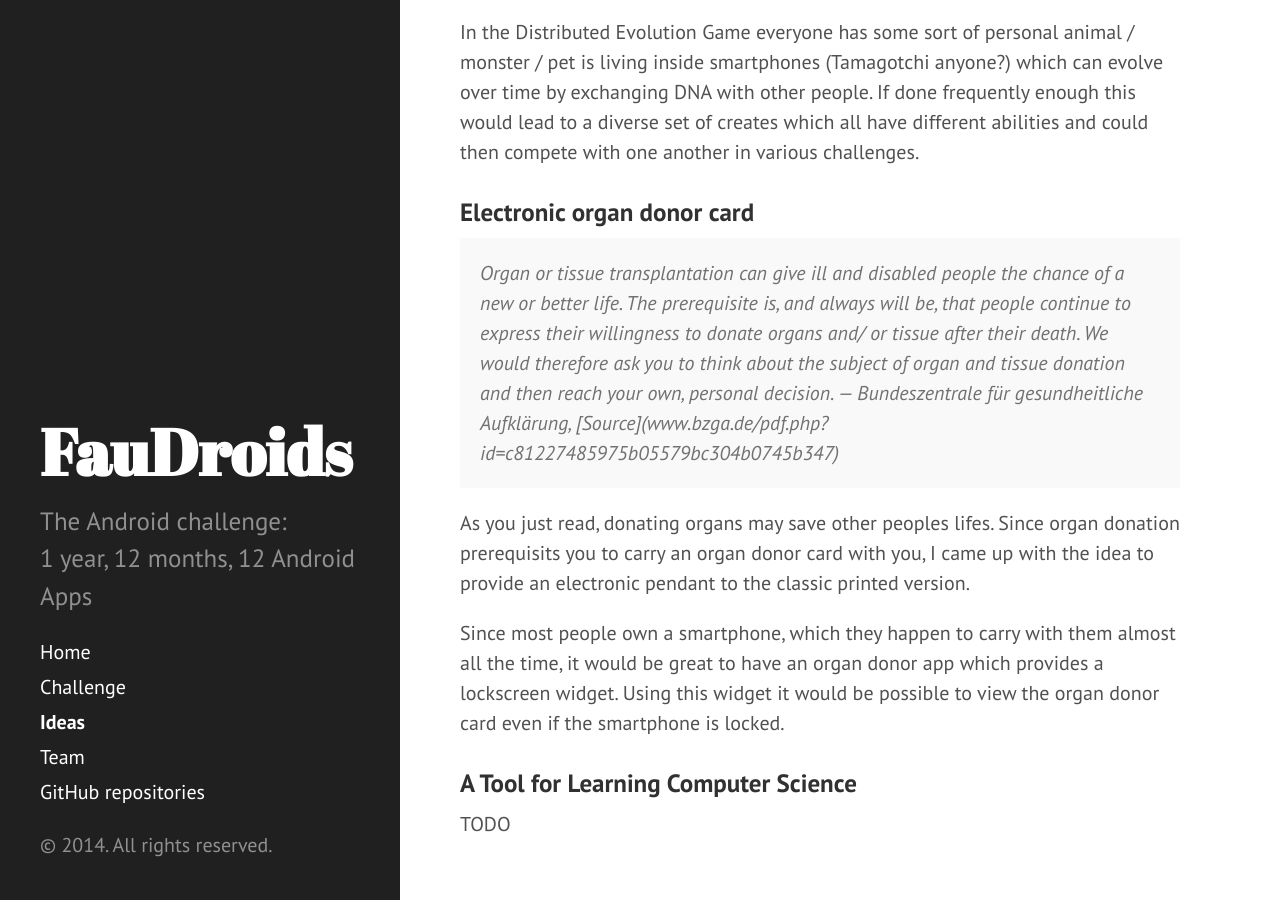
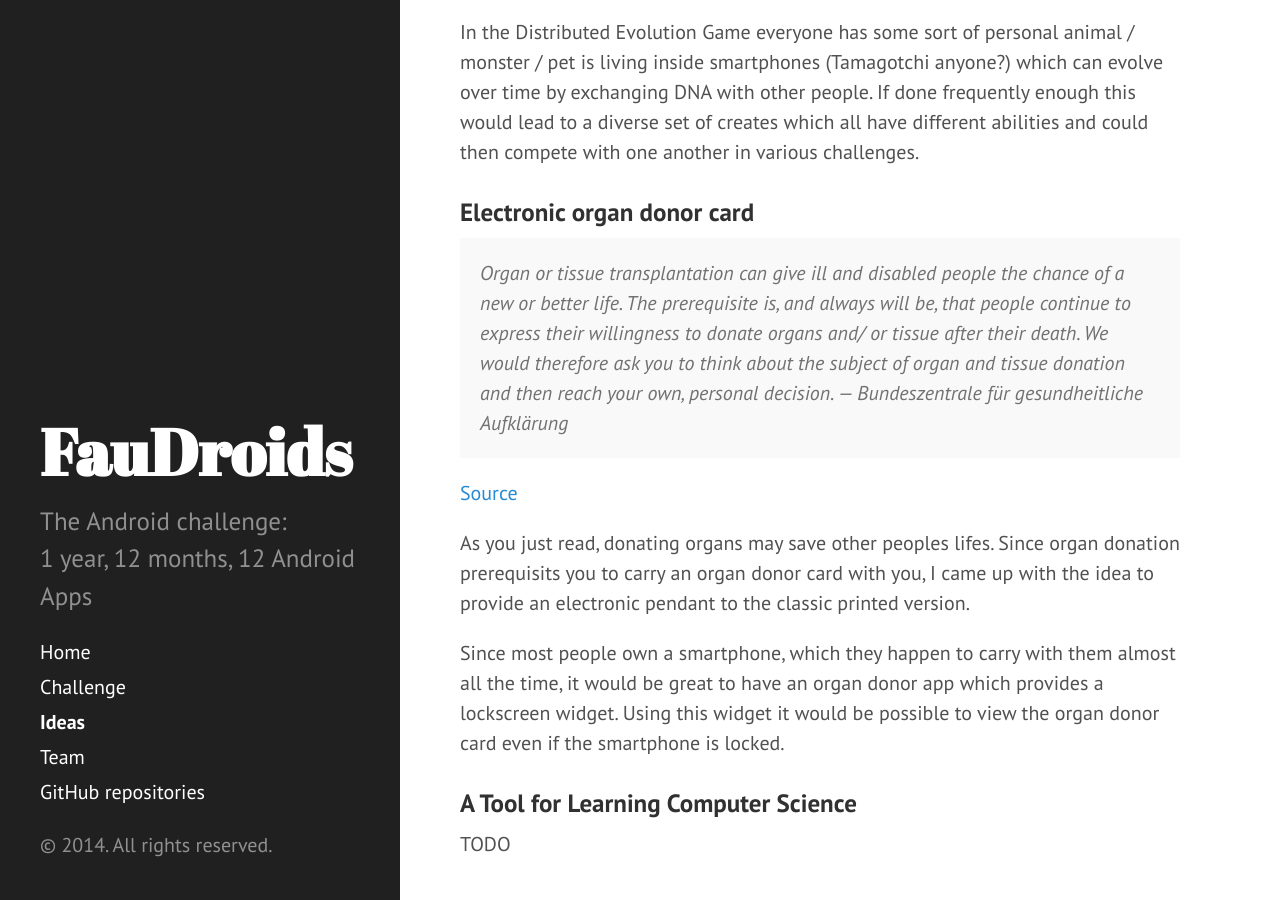
Before and after one commit to Haroenv/FauDroids.github.io, a Jekyll site: the page built from ideas.md, in a window 1280 px wide and 900 px high, scrolled down 1057 px. Built offline with Jekyll 4.4.1, drawn with Linux system fonts in a browser that asks for light colours; Markdown is read by kramdown in place of the engine named in the settings.

Commit message:
Fixed link markdown

```diff
--- a/ideas.md
+++ b/ideas.md
@@ -60,9 +60,10 @@ and could then compete with one another in various challenges.
         that people continue to express their willingness to donate organs and/
         or tissue after their death. We would therefore ask you to think about
         the subject of organ and tissue donation and then reach your own,
-        personal decision. &mdash; Bundeszentrale für gesundheitliche Aufklärung, [Source](www.bzga.de/pdf.php?id=c81227485975b05579bc304b0745b347)
-	</cite>
+        personal decision. &mdash; Bundeszentrale für gesundheitliche Aufklärung
+    </cite>
 </div>
+[Source](www.bzga.de/pdf.php?id=c81227485975b05579bc304b0745b347)
 
 As you just read, donating organs may save other peoples lifes. Since organ donation prerequisits you to carry an organ donor card with you, I came up with the idea to provide an electronic pendant to the classic printed version.
 
```
